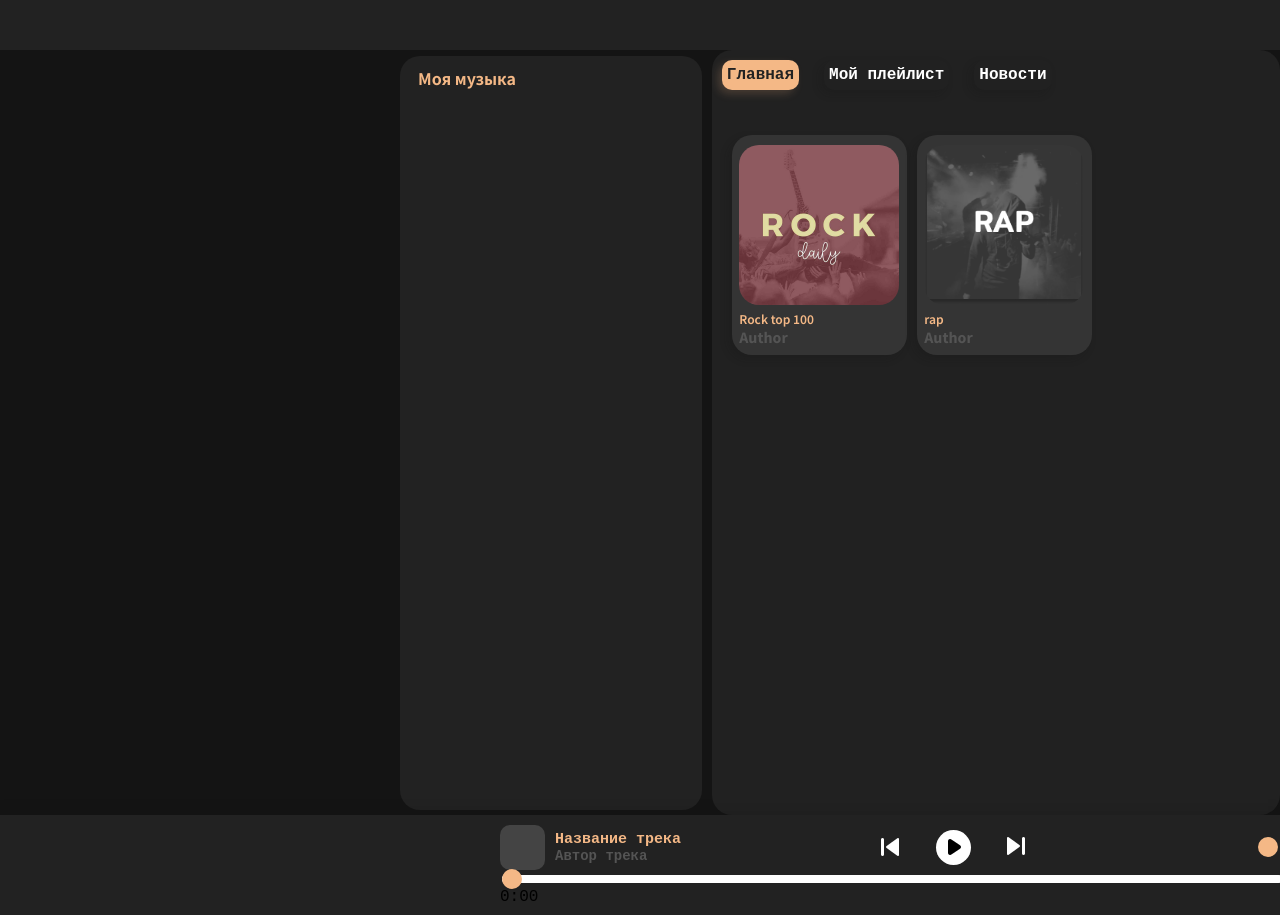
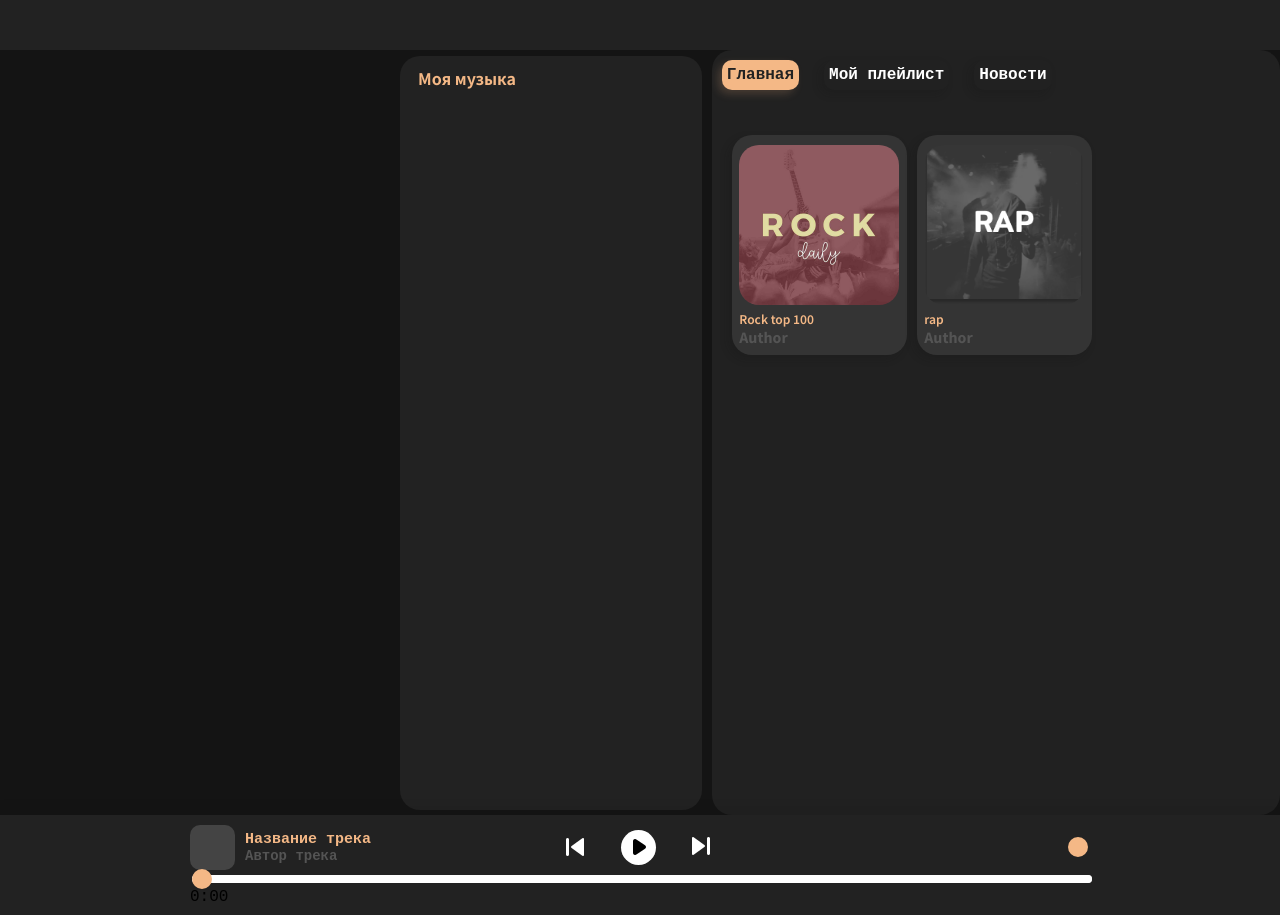
Before and after one commit to m1duza/pat-proect, a React (Vite) app: page /#/ in a window 1280 px wide. Built offline with nearby package versions, Linux system fonts and the light colour scheme; a web font is replaced by a local one.

Commit message:
Resolved merge conflicts

```diff
--- a/public/rapPlaylist.json
+++ b/public/rapPlaylist.json
@@ -60,6 +60,12 @@
       "author": "LIL KRYSTALLL",
       "src": "/pat-proect/LIL KRYSTALLL - Mazzaleen [audiovk.com].mp3",
       "cover": "/pat-proect/500x500-000000-80-0-0 (1).jpg"
+    },
+    {
+      "title": "Keys to the City",
+      "author": "Big Baby Tape",
+      "src": "/pat-proect/Big Baby Tape - Keys to the City [audiovk.com].mp3",
+      "cover": "/pat-proect/https___images.genius.com_53f7a40a3af45dab63878be8642e1cc5.1000x1000x1.png"
     }
 
 
--- a/src/audiofiles.css
+++ b/src/audiofiles.css
@@ -57,7 +57,7 @@ h1{
     align-items: center;
     justify-content: center;
     position: absolute;
-    margin-left:13px;
+    margin-left:10px;
 
 }
 .icon__play{
@@ -74,7 +74,7 @@ h1{
     align-items: center;
     justify-content: center;
     position: absolute;
-    margin-left: 13px;
+    margin-left: 10px;
 
 }
 .icon__play2{
@@ -82,10 +82,7 @@ h1{
     height: 15px;
 
 }
-.container {
 
-
-}
 
 p{
     font-family: "Noto Sans JP", sans-serif;
--- a/src/controll.css
+++ b/src/controll.css
@@ -10,6 +10,8 @@ display: flex;
 
 flex-direction: row ;
 align-items: center;
+justify-content: center;
+position: relative;
 
 
 }
@@ -45,7 +47,7 @@ align-items: center;
 .main__controll__block{
     display: flex;
     flex-direction: column;
-    margin-left: 500px;
+
     width: 900px;
 }
 .main__block{
@@ -112,15 +114,14 @@ button{
 }
 .centrall__controll__block{
 
-    position: absolute;
 
-    left: 0;
-margin-left: 875px;
+
+
     display: flex;
     gap: 30px;
     align-items: center;
-
-
+  position: absolute;
+margin-left: 370px;
 }
 
 .next__icon{
--- a/src/playlist.css
+++ b/src/playlist.css
@@ -102,9 +102,7 @@ cursor: pointer;
   .play_button.inactive {
     background-color: #222222; /* Обычный цвет фона для остальных треков */
   }
-  .main_audio_files_block2{
 
-  }
   .play_button2{
     width: 520px;
     height: 50px;
@@ -174,13 +172,15 @@ cursor: pointer;
   }
   .bottom_audio_files_block{
 
-    height: 100%;
+    height: 500px;
     -webkit-box-shadow: 0px -17px 10px -4px rgba(20, 20, 20, 0.2);
     -moz-box-shadow: 0px -17px 10px -4px rgba(20, 20, 20, 0.2);
     box-shadow: 0px -17px 10px -4px rgba(20, 20, 20, 0.2);
 z-index: 100;
 margin-left: 15px;
 margin-right: 15px;
+overflow-y: auto;
+margin-top: 15px;
   }
   .playlist_wrapper5{
 
```
Also changed, not shown: public/https___images.genius.com_53f7a40a3af45dab63878be8642e1cc5.1000x1000x1.png (added), 1 other file (tests, documents, lock files or other folders).
